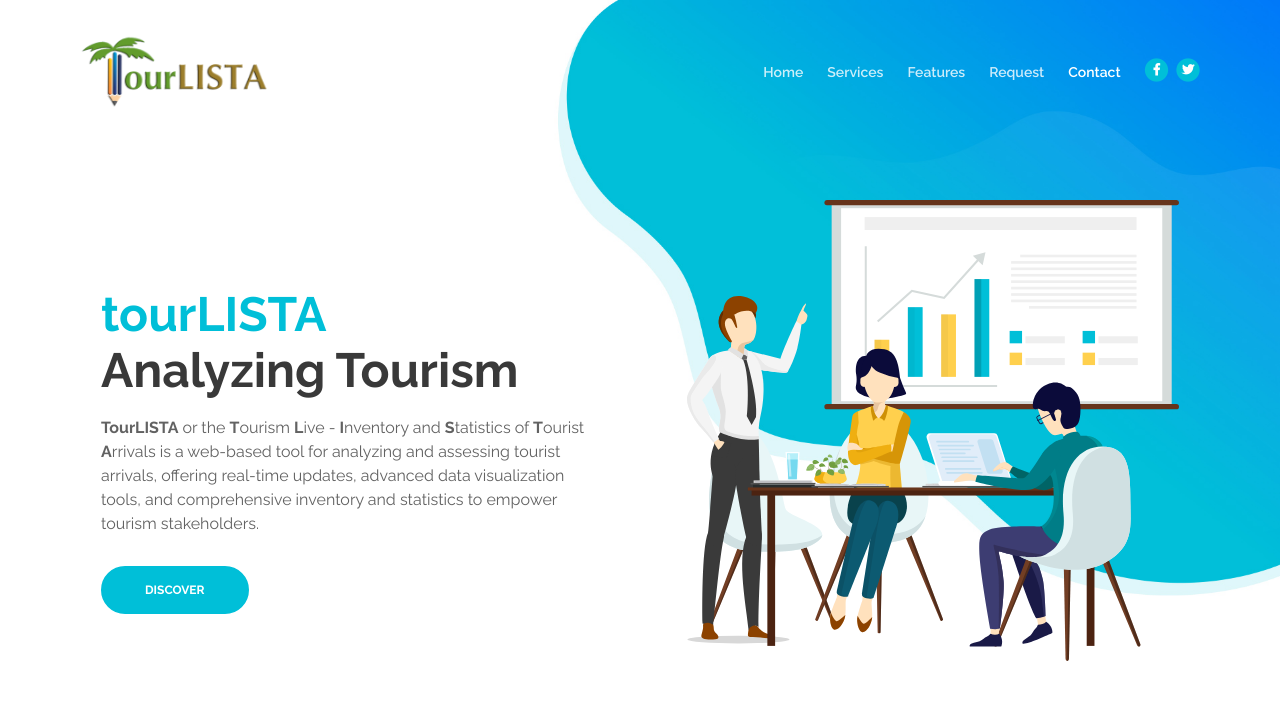
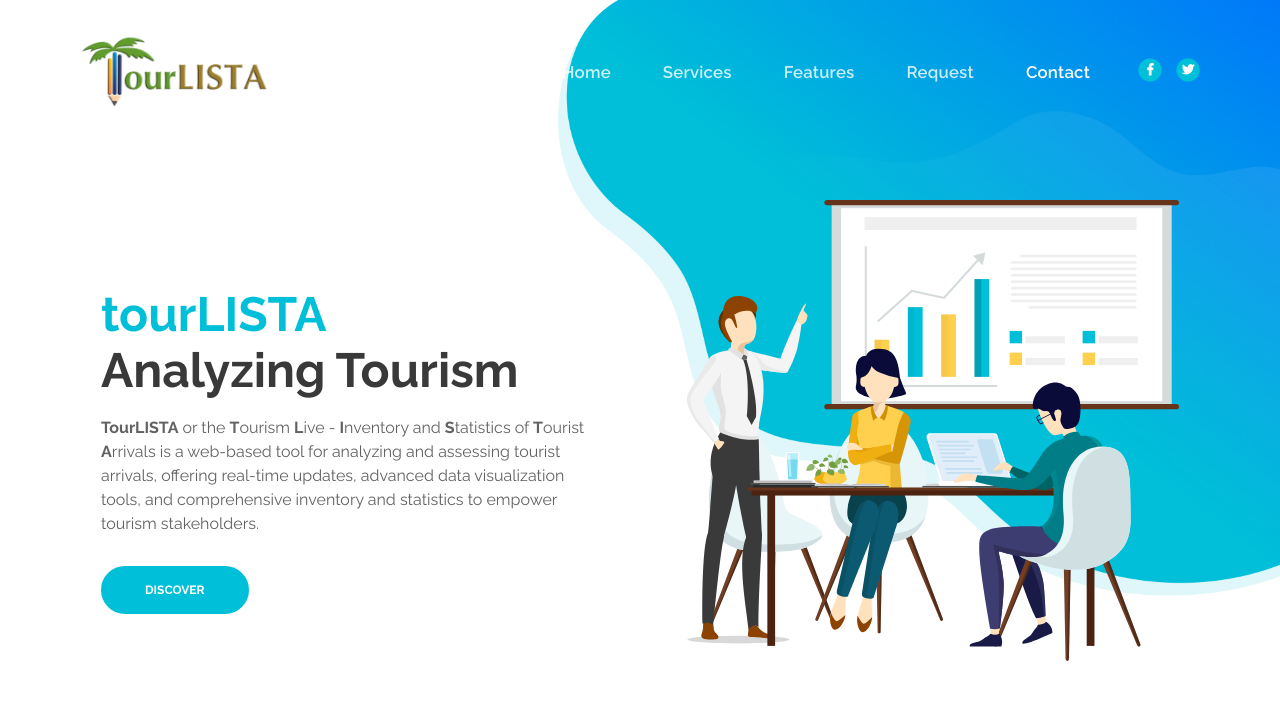
Before and after one commit to Mariadonnadelossantos19/Tourlista, a PHP site: page / in a window 1280 px wide. Shown: the top 724 px of the page. Run offline with PHP 8.4, Linux system fonts and the light colour scheme; some libraries are stand-ins or nearby versions.

Commit message:
Improve the navbar font size afor balancing

```diff
--- a/index.php
+++ b/index.php
@@ -38,6 +38,11 @@
 		/* Visual polish without altering layout/content */
 		.navbar-custom{transition:background-color .3s ease,box-shadow .3s ease}
 		.navbar-custom.scrolled{background:#0aa9a4;box-shadow:0 6px 18px rgba(0,0,0,.08)}
+		/* Balance navbar across the page */
+		.navbar-custom .navbar-collapse{justify-content:center}
+		.navbar-custom .navbar-nav{display:flex;align-items:center;gap:28px}
+		.navbar-custom .nav-link{font-size:1.05rem;padding:.5rem .75rem;font-weight:600;letter-spacing:.2px}
+		.navbar-custom .social-icons{margin-left:32px;display:flex;gap:10px}
 		.cards-1 .card,.cards-2 .card{transition:transform .2s ease,box-shadow .2s ease}
 		.cards-1 .card:hover,.cards-2 .card:hover{transform:translateY(-6px);box-shadow:0 20px 35px rgba(0,0,0,.12)}
 		.back-to-top{position:fixed;right:16px;bottom:16px;width:48px;height:48px;border-radius:50%;background:#0aa9a4;color:#fff;display:none;align-items:center;justify-content:center;box-shadow:0 8px 24px rgba(10,169,164,.4);z-index:999}
```
